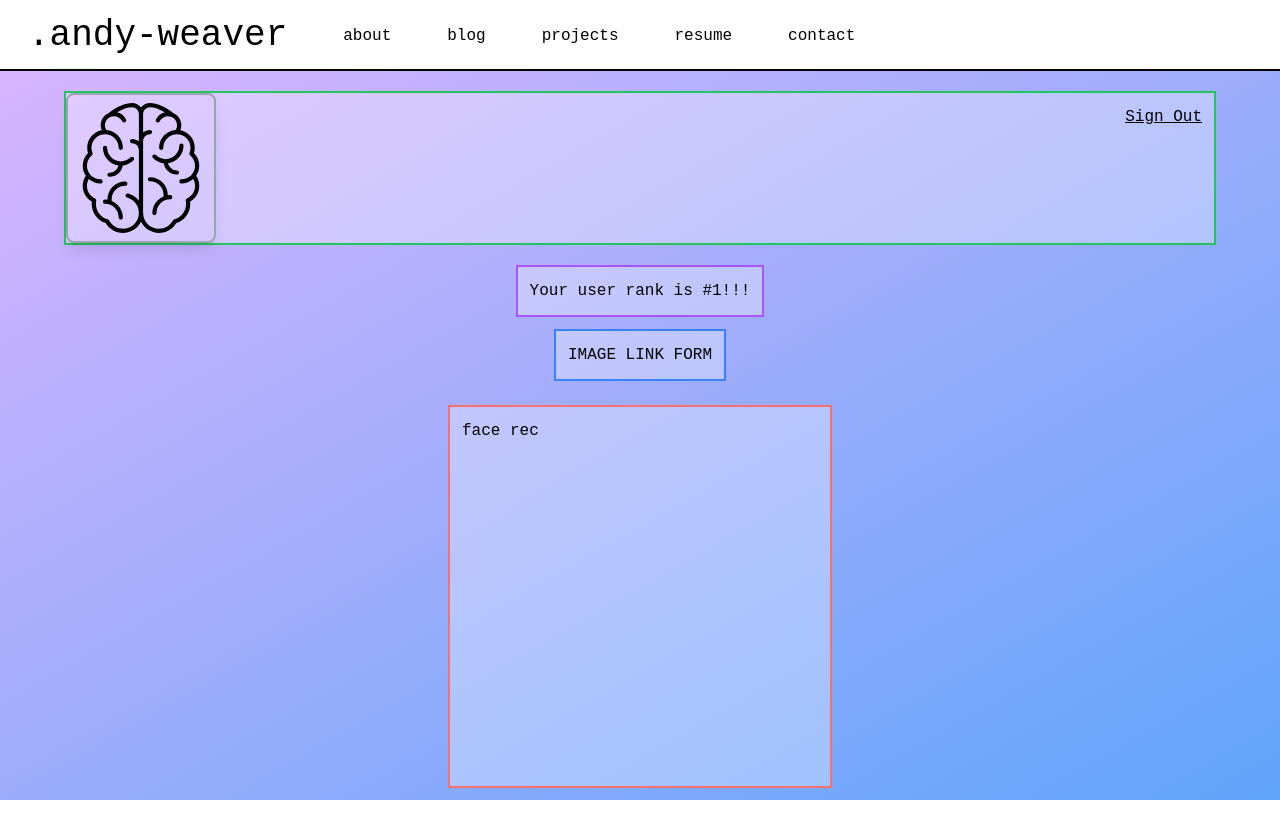
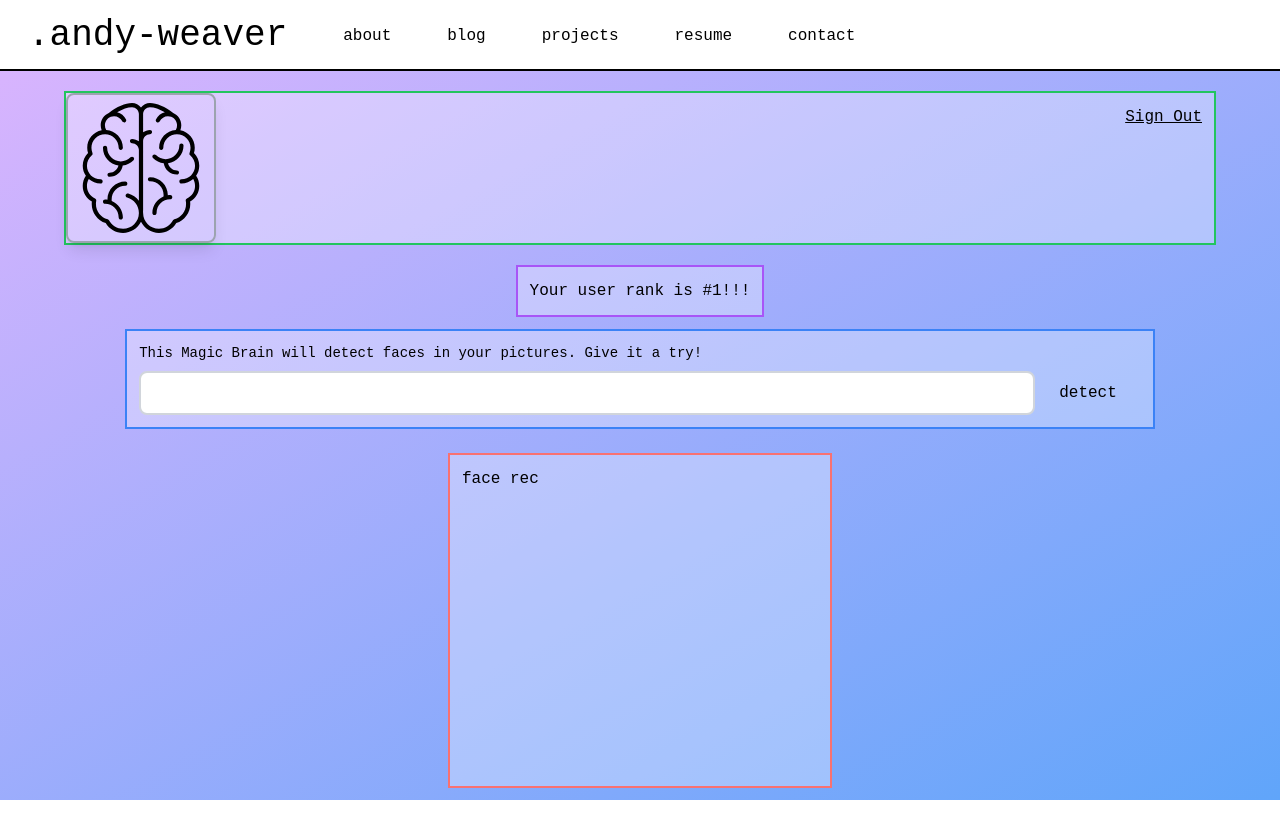
Before and after one commit to aaweaver-actuary/andy-web, a Next.js app: page /projects/face-detection in a window 1280 px wide. Built offline with nearby package versions, Linux system fonts and the light colour scheme.

Commit message:
scaffolded main parts of image link form

```diff
--- a/src/app/projects/(react-complex)/face-detection/components/ImageLinkForm.component.jsx
+++ b/src/app/projects/(react-complex)/face-detection/components/ImageLinkForm.component.jsx
@@ -1,12 +1,31 @@
+'use client';
+
+import Button from '../../../../components/Button.component';
+
 const ImageLinkForm = () => {
   return (
     <div
       className={`
-    border-blue-500 border-2 bg-white bg-opacity-30
-      my-3 p-3
-      `}
+      border-blue-500 border-2 bg-white bg-opacity-30
+        my-3 p-3
+        `}
     >
-      <h1>IMAGE LINK FORM</h1>
+      <p className="text-sm">
+        {'This Magic Brain will detect faces in your pictures. Give it a try!'}
+      </p>
+      <div className="mt-2">
+        <input
+          type="text"
+          className="text-md p-2 w-[70vw] text-center border-gray-300 border-2 rounded-lg"
+        />
+        <Button
+          className="text-md p-2 w-[30vw] text-center"
+          text="Detect"
+          onClick={() => {
+            console.log('detected detect!');
+          }}
+        />
+      </div>
     </div>
   );
 };
```
